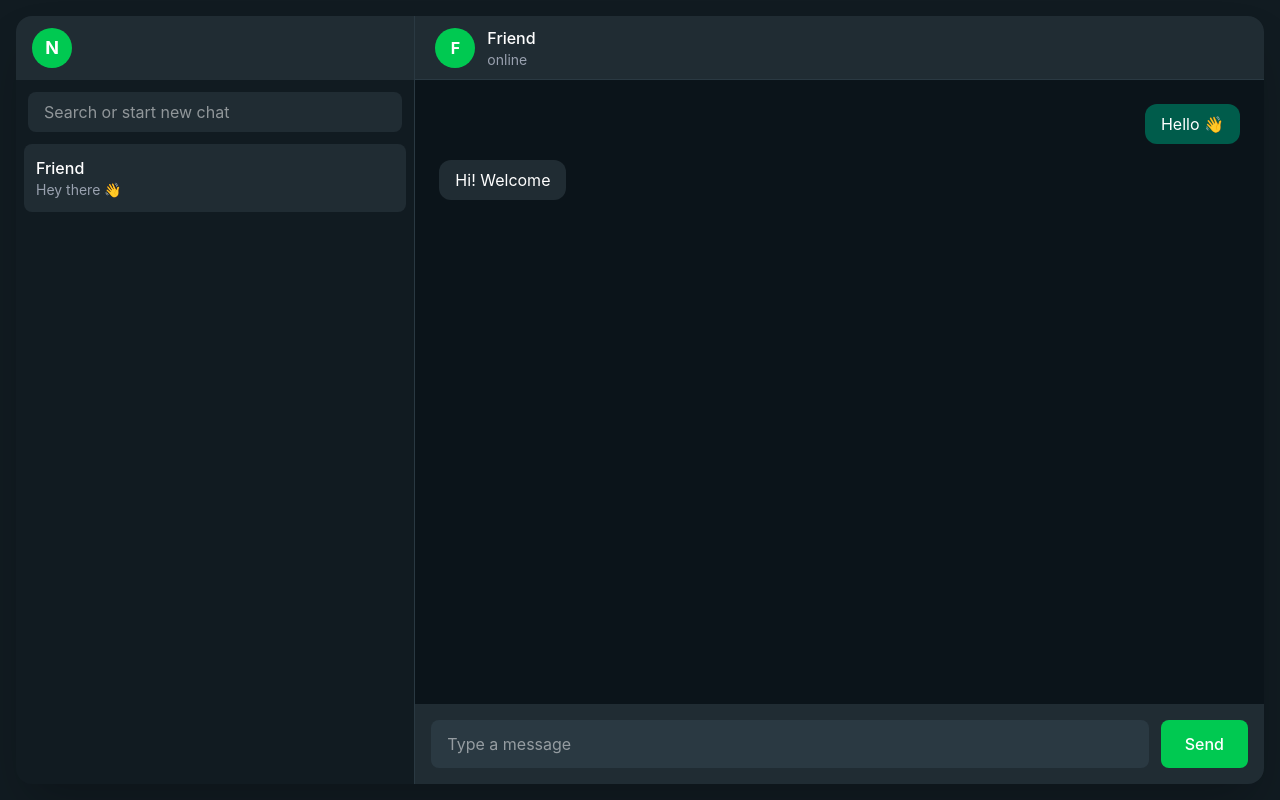
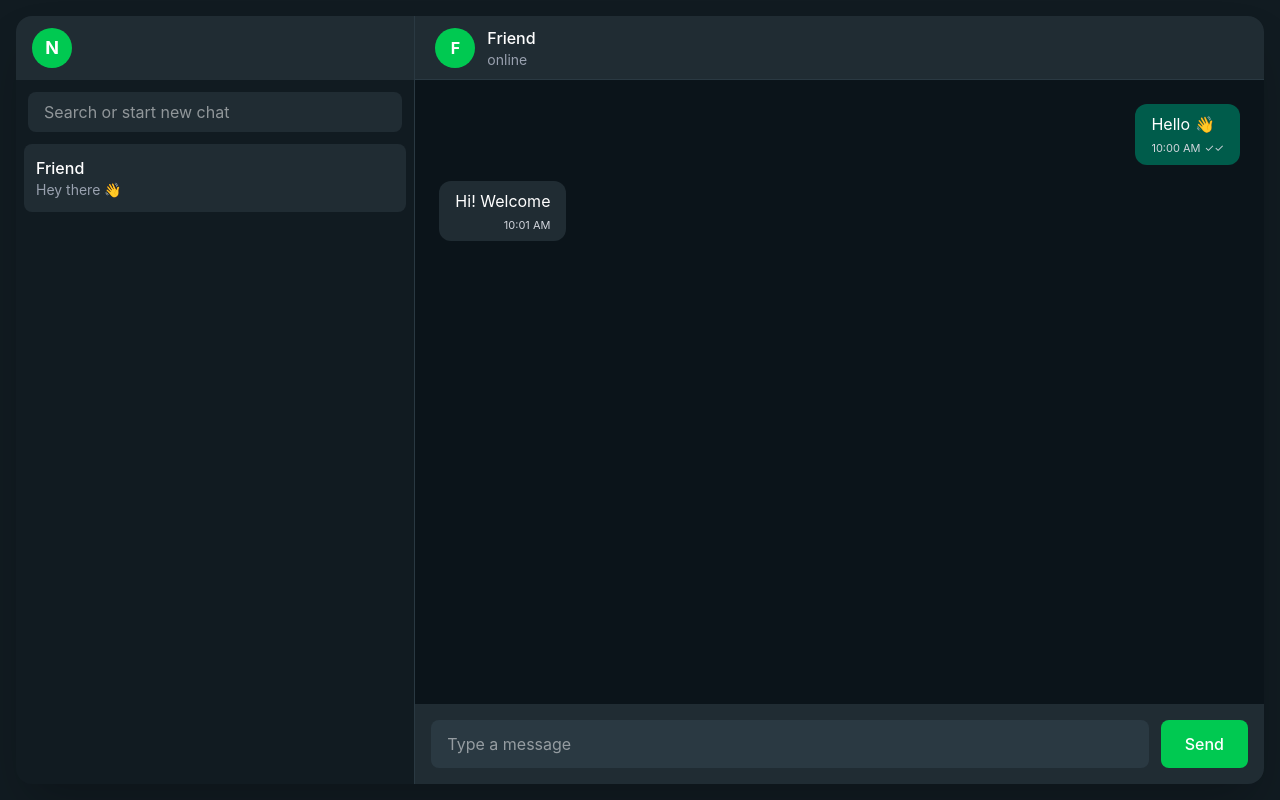
Before and after one commit to Nisita-Chandel/whatsapp-realtime-chat-app, a React app in the folder frontend/: page / in a window 1280 px wide. Built offline with nearby package versions, Linux system fonts and the light colour scheme; the HTML template or start-up script is replaced by a standard one.

Commit message:
updated code

```diff
--- a/frontend/src/components/MessageBubble.jsx
+++ b/frontend/src/components/MessageBubble.jsx
@@ -1,6 +1,6 @@
 import React from "react";
 
-const MessageBubble = ({ message, sender }) => {
+const MessageBubble = ({ message, sender, time, status }) => {
   return (
     <div
       className={`flex mb-4 ${
@@ -14,7 +14,15 @@ const MessageBubble = ({ message, sender }) => {
             : "bg-[#202c33]"
         }`}
       >
-        {message}
+        <p>{message}</p>
+
+        <div className="flex justify-end items-center gap-1 mt-1 text-[11px] text-gray-300">
+          <span>{time}</span>
+
+          {sender === "me" && (
+            <span>{status}</span>
+          )}
+        </div>
       </div>
     </div>
   );
--- a/frontend/src/components/MessageInput.jsx
+++ b/frontend/src/components/MessageInput.jsx
@@ -1,6 +1,6 @@
 import React, { useState } from "react";
 
-const MessageInput = ({ sendMessage }) => {
+const MessageInput = ({ sendMessage ,setIsTyping}) => {
   const [message, setMessage] = useState("");
 
   const handleSend = () => {
@@ -17,7 +17,14 @@ const MessageInput = ({ sendMessage }) => {
         type="text"
         placeholder="Type a message"
         value={message}
-        onChange={(e) => setMessage(e.target.value)}
+        onChange={(e) => {setMessage(e.target.value);
+          setIsTyping(true);
+
+          setTimeout(() => {
+            setIsTyping(false);
+          },1000);
+        }}
+
         onKeyDown={(e) => {
           if (e.key === "Enter") {
             handleSend();
--- a/frontend/src/routes/Approutes.jsx
+++ b/frontend/src/routes/Approutes.jsx
@@ -6,10 +6,11 @@ import MessageInput from "../components/MessageInput";
 
 const AppRoutes = () => {
   const [messages, setMessages] = useState([
-    { text: "Hello 👋", sender: "me" },
-    { text: "Hi! Welcome", sender: "friend" },
+    { text: "Hello 👋", sender: "me" ,  time: "10:00 AM", status:"✓✓"},
+    { text: "Hi! Welcome", sender: "friend" ,  time: "10:01 AM",},
   ]);
 
+  const [isTyping,setIsTyping] = useState(false);
 
   const messagesEndRef = useRef(null)
 
@@ -26,7 +27,12 @@ const AppRoutes = () => {
       {
         text: newMessage,
         sender: "me",
-      },
+        time: new Date().toLocaleTimeString([], {
+          hour: "2-digit",
+          minute: "2-digit",
+        }),
+        status: "✓✓",
+      }
     ]);
   };
 
@@ -44,12 +50,17 @@ const AppRoutes = () => {
                 key={index}
                 message={msg.text}
                 sender={msg.sender}
+                time={msg.time}
+                status={msg.status}
               />
             ))}
             <div ref={messagesEndRef}></div>
           </div>
 
-          <MessageInput sendMessage={sendMessage} />
+          <MessageInput
+          sendMessage={sendMessage}
+          setIsTyping={setIsTyping}
+          />
         </div>
       </div>
     </div>
```
